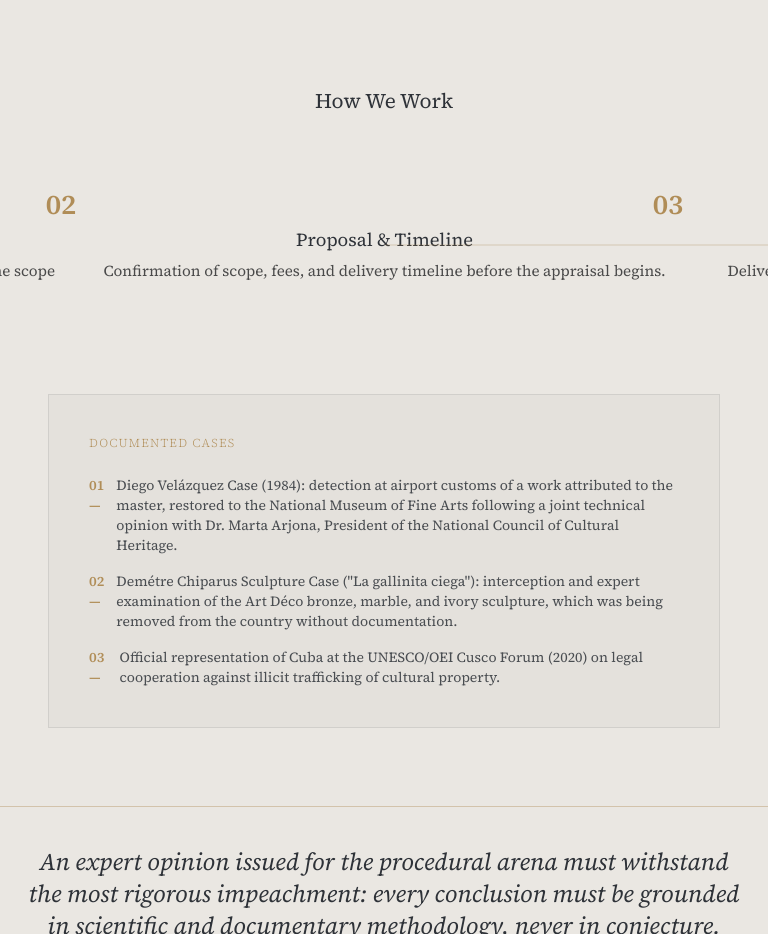
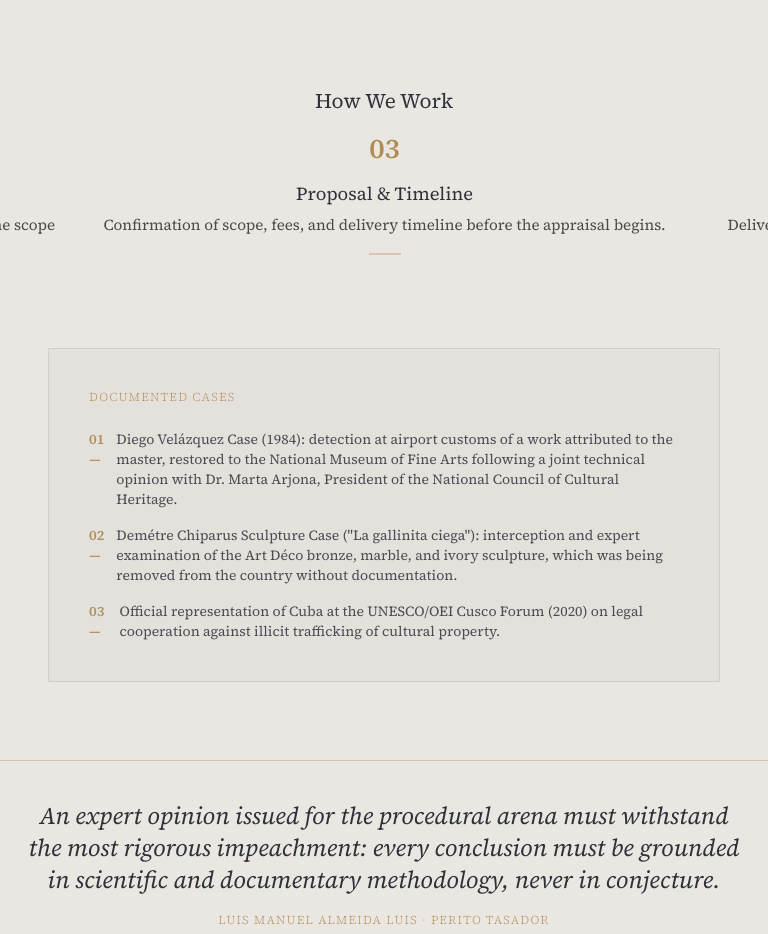
Before and after one commit to traziostudiodigital/almeida-portafolio, a website: page web/abogados-notarios.html in a window 768 px wide. Shown: the part 2160-3094 px from the top of the page. Drawn offline with nearby package versions, Linux system fonts and the light colour scheme; files that its build step writes are made by us from their sources.

Commit message:
Arreglando Slider css e Idioma Chat v 5.0

```diff
--- a/src/index.js
+++ b/src/index.js
@@ -16,7 +16,7 @@ const KV_SESSION_PREFIX = 'chat_session:';
 const KV_TTL_SECONDS = 90000; // ~25 hours
 const SESSION_TTL_SECONDS = 604800; // 7 days (7 * 24 * 60 * 60)
 const GROQ_ENDPOINT = 'https://api.groq.com/openai/v1/chat/completions';
-const GROQ_MODEL = 'llama-3.1-8b-instant';
+const GROQ_MODEL = 'openai/gpt-oss-20b';
 const MAX_TOKENS = 400;
 const TEMPERATURE = 0.3;
 
--- a/web/assets/css/animations.css
+++ b/web/assets/css/animations.css
@@ -238,9 +238,10 @@ section[data-reveal="left"] > .photo-duotone {
 }
 
 /* =========================================================
-   PROCESS STEPS — Cómo Trabajamos (entre Servicios y Casos)
+   PROCESS STEPS — Cómo Trabajamos (único bloque consolidado)
    ========================================================= */
 
+/* ----- Base común (móvil < 768px) ----- */
 .process-steps {
   padding-block: clamp(1.5rem, 3.5vw, 2.5rem);
 }
@@ -322,204 +323,8 @@ section[data-reveal="left"] > .photo-duotone {
   margin-inline: auto;
 }
 
-/* Tablet: 2 columnas (md ≥768px) — reusa breakpoint de Servicios */
-@media (min-width: 768px) {
-  .process-steps__grid {
-    grid-template-columns: repeat(2, 1fr);
-    gap: 2rem 1rem;
-    padding-inline: 1rem;
-  }
-
-  .process-steps__grid::before {
-    left: 0;
-    right: 0;
-    top: 50%;
-    bottom: auto;
-    height: 1px;
-    width: auto;
-    transform: translateY(-50%);
-  }
-
-  .process-step {
-    padding-top: 3.5rem;
-    padding-inline: 1rem;
-  }
-
-  .process-step__number {
-    top: 0;
-    left: 50%;
-    transform: translateX(-50%);
-  }
-
-  /* Conector horizontal entre pasos de la misma fila */
-  .process-step:nth-child(odd)::after {
-    content: "";
-    position: absolute;
-    top: 50%;
-    right: -50%;
-    width: 100%;
-    height: 1px;
-    background: var(--color-brand-accent);
-    opacity: .35;
-    transform: translateY(-50%);
-    z-index: 0;
-  }
-}
-
-/* ============================================
-   PROCESS STEPS — Cómo Trabajamos
-   ============================================ */
-
-.process-steps__grid {
-  display: grid;
-  position: relative;
-  grid-template-columns: 1fr;
-  gap: 2rem;
-}
-
-.process-steps__grid::before {
-  content: "";
-  position: absolute;
-  background: var(--color-brand-accent);
-  opacity: .35;
-}
-
-.process-step {
-  position: relative;
-  text-align: center;
-}
-
-.process-step__number {
-  position: relative;
-  font-family: var(--font-serif, 'Source Serif 4', serif);
-  color: var(--color-brand-accent);
-  font-size: 1.75rem;
-  font-weight: 600;
-  z-index: 1;
-}
-
-.process-step__title {
-  font-family: var(--font-serif, 'Source Serif 4', serif);
-  font-size: 1.15rem;
-  margin-top: .5rem;
-  margin-bottom: .5rem;
-}
-
-.process-step__desc {
-  font-size: .95rem;
-  line-height: 1.5;
-  color: var(--color-text-muted, #4a4a4a);
-  /* SIN line-clamp — se elimina el truncado que cortaba el texto */
-  max-width: 220px;
-  margin-inline: auto;
-}
-
-/* ============================================
-   MOBILE: slider horizontal con scroll-snap
-   (por debajo de 1024px — reemplaza el stack vertical)
-   ============================================ */
-@media (max-width: 1023px) {
-  .process-steps__grid {
-    display: flex;
-    overflow-x: auto;
-    scroll-snap-type: x mandatory;
-    gap: 0;
-    padding-inline: 1.25rem;
-    padding-bottom: 1rem;
-    margin-inline: -1.25rem;
-    -webkit-overflow-scrolling: touch;
-    scrollbar-width: none; /* Firefox */
-  }
-
-  .process-steps__grid::-webkit-scrollbar {
-    display: none; /* Chrome/Safari */
-  }
-
-  .process-steps__grid::before {
-    display: none; /* sin línea conectora horizontal en el slider */
-  }
-
-  .process-step {
-    flex: 0 0 78%;
-    scroll-snap-align: center;
-    padding-inline: 1rem;
-  }
-
-  .process-step__desc {
-    max-width: 100%;
-  }
-
-  /* Indicador visual de que hay más pasos (línea sutil bajo el activo) */
-  .process-step::after {
-    content: "";
-    display: block;
-    width: 2rem;
-    height: 2px;
-    background: var(--color-brand-accent);
-    opacity: .35;
-    margin: 1rem auto 0;
-  }
-}
-
-/* ============================================
-   PROCESS STEPS — Cómo Trabajamos
-   ============================================ */
-
-.process-steps__grid {
-  display: grid;
-  position: relative;
-  grid-template-columns: 1fr;
-  gap: 2rem;
-}
-
-.process-steps__grid::before {
-  content: "";
-  position: absolute;
-  background: var(--color-brand-accent);
-  opacity: .35;
-}
-
-.process-step {
-  position: relative;
-  text-align: center;
-}
-
-.process-step__number {
-  position: relative;
-  font-family: var(--font-serif, 'Source Serif 4', serif);
-  color: var(--color-brand-accent);
-  font-size: 1.75rem;
-  font-weight: 600;
-  z-index: 1;
-}
-
-.process-step__title {
-  font-family: var(--font-serif, 'Source Serif 4', serif);
-  font-size: 1.15rem;
-  margin-top: .5rem;
-  margin-bottom: .5rem;
-}
-
-.process-step__desc {
-  font-size: .95rem;
-  line-height: 1.5;
-  color: var(--color-text-muted, #4a4a4a);
-  /* FORZADO explícito: anula cualquier line-clamp/max-height heredado */
-  display: block !important;
-  -webkit-line-clamp: unset !important;
-  -webkit-box-orient: unset !important;
-  overflow: visible !important;
-  text-overflow: unset !important;
-  max-height: none !important;
-  white-space: normal !important;
-  max-width: 220px;
-  margin-inline: auto;
-}
-
-/* ============================================
-   MOBILE: slider horizontal con auto-scroll
-   ============================================ */
-@media (max-width: 1023px) {
+/* Tablet 768–1023px: slider horizontal con scroll-snap (manteniendo comportamiento actual) */
+@media (min-width: 768px) and (max-width: 1023px) {
   .process-steps {
     padding-block: 1.5rem;
   }
@@ -548,13 +353,46 @@ section[data-reveal="left"] > .photo-duotone {
   .process-step {
     flex: 0 0 78%;
     scroll-snap-align: center;
+    position: relative;
+    text-align: center;
     padding-inline: 1rem;
   }
 
-  .process-step__desc {
-    max-width: 100%;
+  .process-step__number {
+    position: absolute;
+    top: 0;
+    left: 50%;
+    transform: translateX(-50%);
+    font-family: var(--font-serif, 'Source Serif 4', serif);
+    color: var(--color-brand-accent);
+    font-size: 1.75rem;
+    font-weight: 600;
+    z-index: 1;
   }
 
+  .process-step__title {
+    font-family: var(--font-serif, 'Source Serif 4', serif);
+    font-size: 1.15rem;
+    margin-top: .5rem;
+    margin-bottom: .5rem;
+  }
+
+  .process-step__desc {
+    font-size: .95rem;
+    line-height: 1.5;
+    color: var(--color-text-muted, #4a4a4a);
+    display: block !important;
+    -webkit-line-clamp: unset !important;
+    -webkit-box-orient: unset !important;
+    overflow: visible !important;
+    text-overflow: unset !important;
+    max-height: none !important;
+    white-space: normal !important;
+    max-width: 100%;
+    margin-inline: auto;
+  }
+
+  /* Indicador visual de que hay más pasos (línea sutil bajo el activo) */
   .process-step::after {
     content: "";
     display: block;
@@ -565,7 +403,7 @@ section[data-reveal="left"] > .photo-duotone {
     margin: 1rem auto 0;
   }
 
-  /* Dots indicadores debajo del slider (opcional, requiere el JS de abajo) */
+  /* Dots indicadores debajo del slider (opcional) */
   .process-steps__dots {
     display: flex;
     justify-content: center;
```
